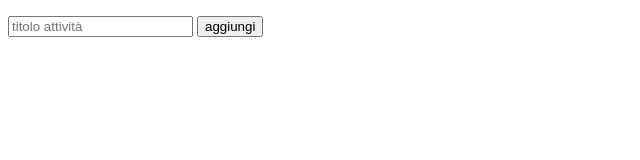
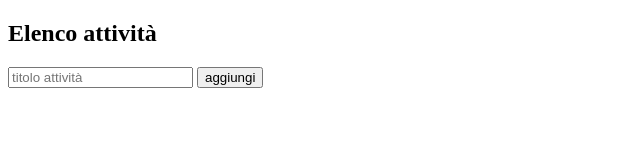
Before and after one commit to mainick/redux-stand-alone, a plain HTML site: page index.html in a window 1280 px wide. Shown: the whole page, without its empty margins (0-640 px from the left). Drawn offline with nearby package versions, Linux system fonts and the light colour scheme.

Commit message:
articolo

```diff
--- a/index.html
+++ b/index.html
@@ -6,6 +6,7 @@
 </head>
 <body>
     <div>
+        <h2>Elenco attività</h2>
         <ul id="list-todos">
         </ul>
         <form onSubmit="">
```
Also changed, not shown: 1 other file.
